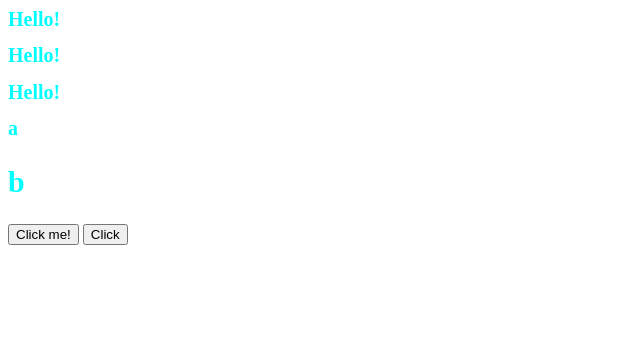
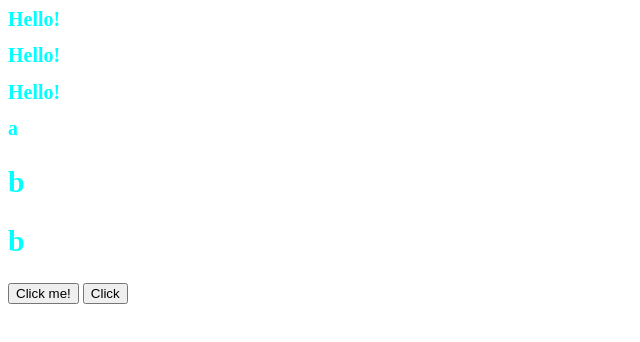
Before and after one commit to proxima-j/week_2_in_class, a plain HTML site: page index.html in a window 1280 px wide. Shown: the whole page, without its empty margins (0-640 px from the left). Drawn offline with Linux system fonts and the light colour scheme.

Commit message:
still test

```diff
--- a/index.html
+++ b/index.html
@@ -24,7 +24,7 @@
             <!-- group things together -->
             <h1>a</h1>
             <h2>b</h2>
-
+            <h2>b</h2>
         </div>
         <button class="myButton">Click me!</button>
         <!-- everything in here is a javascript(the inline event listener) -->
```
